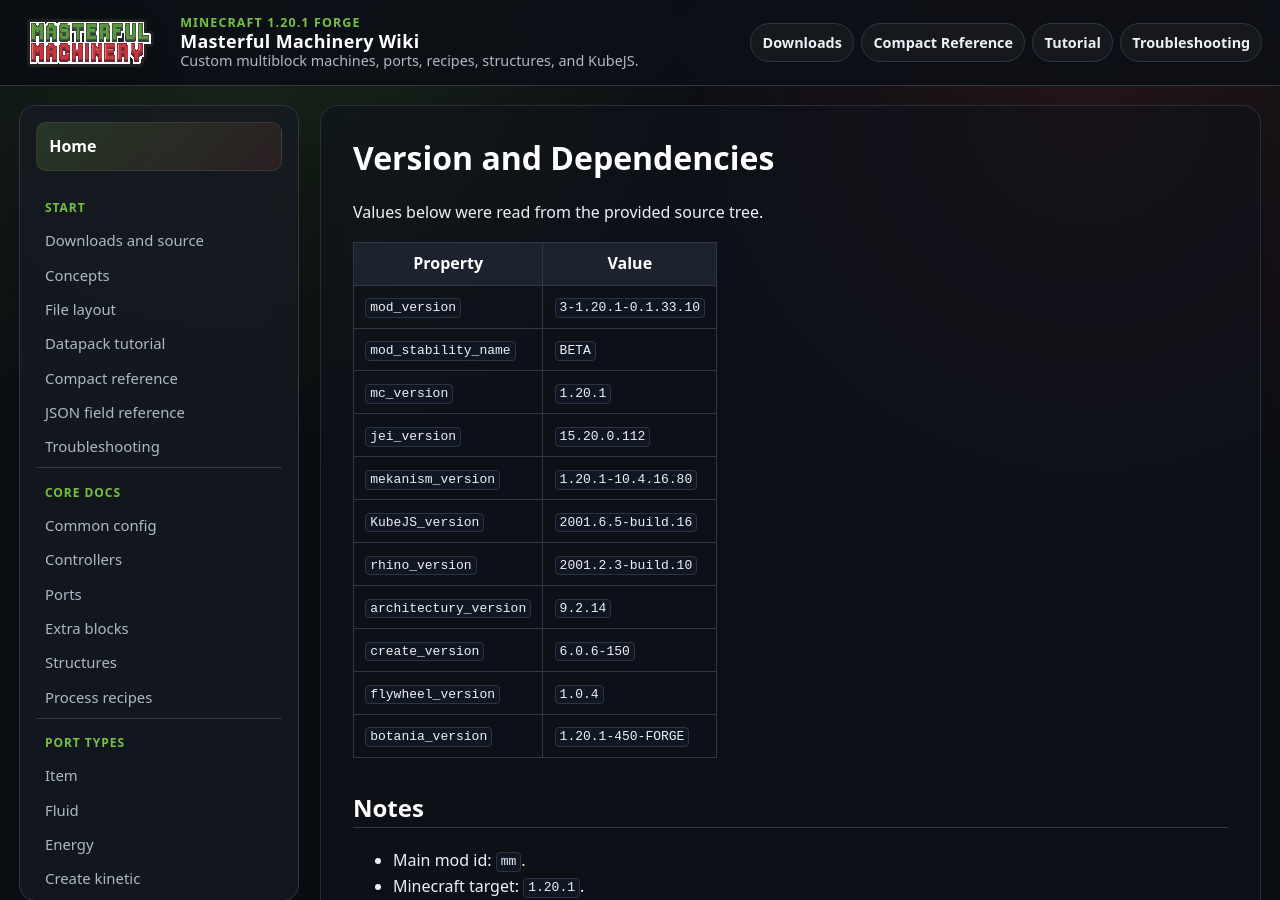
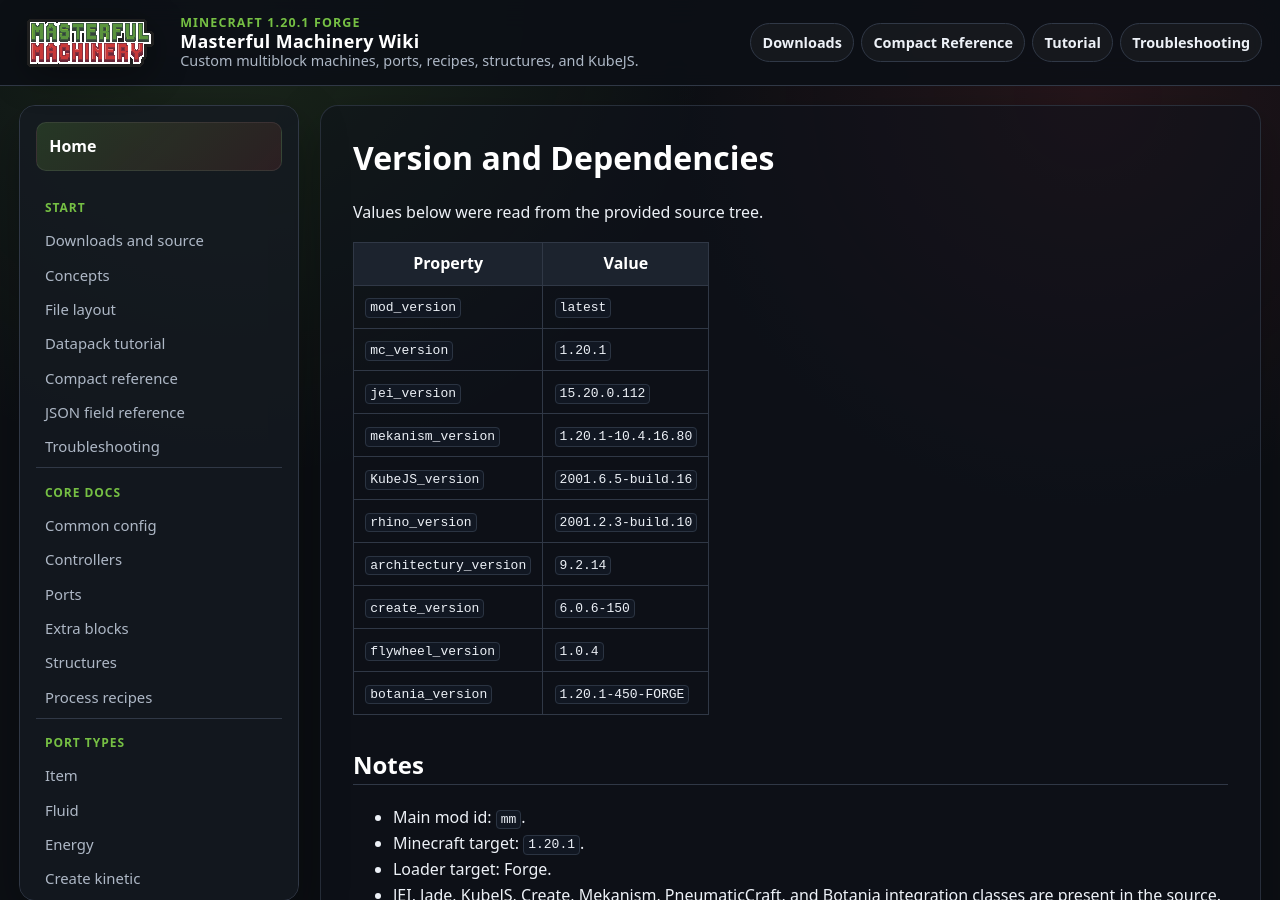
Before and after one commit to FrozenGalaxy/masterful-machinery-wiki, a Jekyll site: the page built from reference/version-and-dependencies.md, in a window 1280 px wide and 900 px high. Built offline with Jekyll 4.4.1, drawn with Linux system fonts in a browser that asks for light colours.

Commit message:
Use 'latest' and drop fixed mod version/stability
Remove hardcoded mod version and stability from reference docs and switch to using 'latest' where appropriate.

```diff
--- a/reference/version-and-dependencies.md
+++ b/reference/version-and-dependencies.md
@@ -9,8 +9,7 @@ Values below were read from the provided source tree.
 
 | Property | Value |
 |---|---|
-| `mod_version` | `3-1.20.1-0.1.33.10` |
-| `mod_stability_name` | `BETA` |
+| `mod_version` | `latest` |
 | `mc_version` | `1.20.1` |
 | `jei_version` | `15.20.0.112` |
 | `mekanism_version` | `1.20.1-10.4.16.80` |
```
Also changed, not shown: reference/compact-reference.md (+1 -1 lines), reference/downloads-and-source.md (+1 -1 lines).
